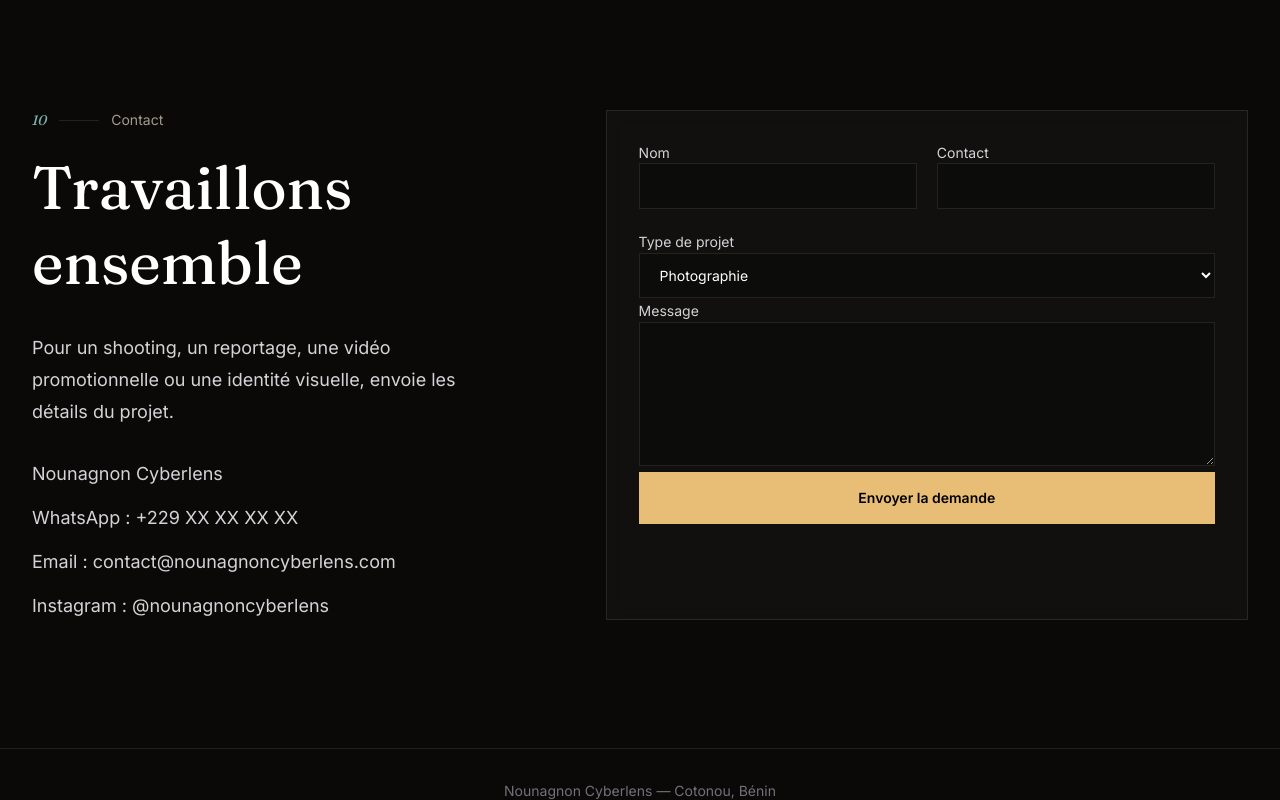
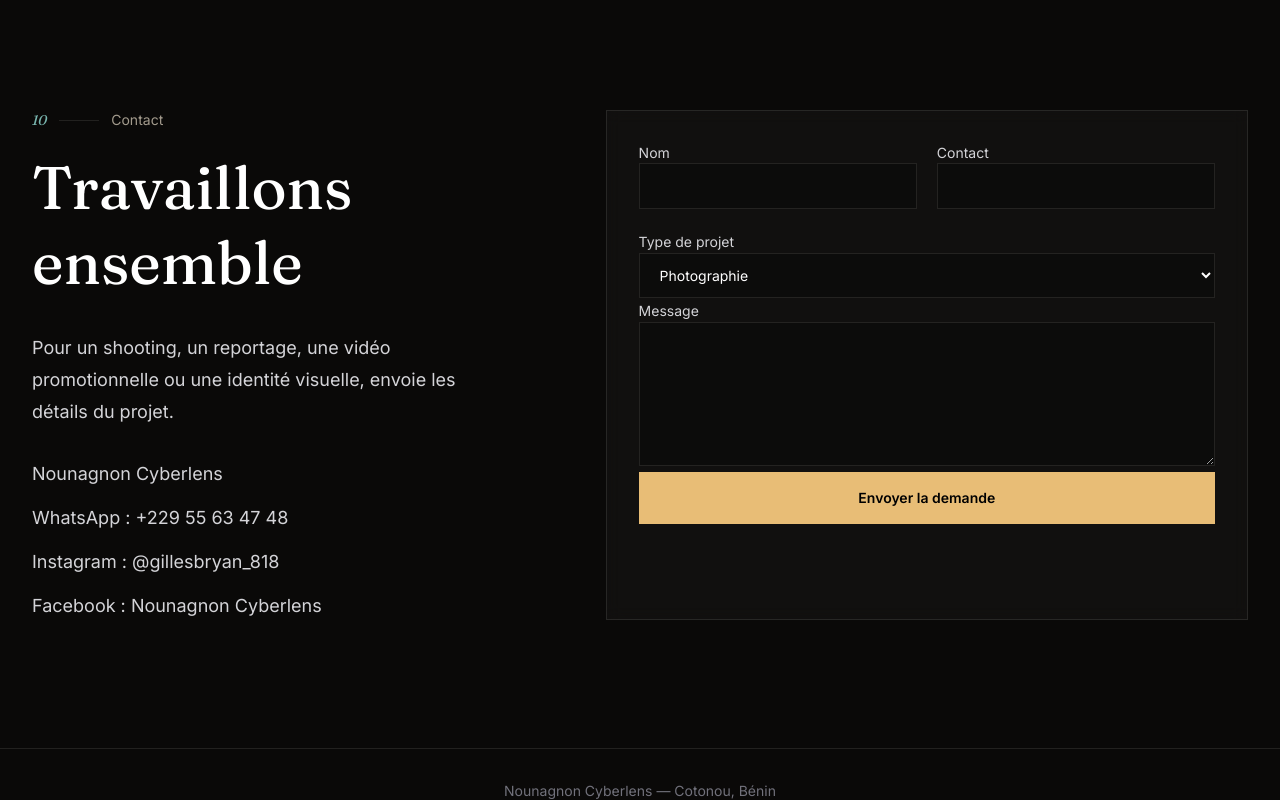
Before and after one commit to MrOnesim/nounagnon-cyberlens-redesign, a React (Vite) app: page / in a window 1280 px wide. Shown: the part 11200-12000 px from the top of the page. Built offline with nearby package versions, Linux system fonts and the light colour scheme.

Commit message:
Update contact details with real WhatsApp, Instagram and Facebook links

```diff
--- a/src/App.tsx
+++ b/src/App.tsx
@@ -783,9 +783,39 @@ export default function App() {
             </p>
             <div className="space-y-4 text-lg text-zinc-300" data-reveal="up" data-reveal-delay="2">
               <p>Nounagnon Cyberlens</p>
-              <p>WhatsApp : +229 XX XX XX XX</p>
-              <p>Email : contact@nounagnoncyberlens.com</p>
-              <p>Instagram : @nounagnoncyberlens</p>
+              <p>
+                WhatsApp :{" "}
+                <a
+                  href="https://wa.me/22955634748"
+                  target="_blank"
+                  rel="noopener noreferrer"
+                  className="transition hover:text-[var(--gold-soft)]"
+                >
+                  +229 55 63 47 48
+                </a>
+              </p>
+              <p>
+                Instagram :{" "}
+                <a
+                  href="https://www.instagram.com/gillesbryan_818"
+                  target="_blank"
+                  rel="noopener noreferrer"
+                  className="transition hover:text-[var(--gold-soft)]"
+                >
+                  @gillesbryan_818
+                </a>
+              </p>
+              <p>
+                Facebook :{" "}
+                <a
+                  href="https://www.facebook.com/share/17PKocPrRv/"
+                  target="_blank"
+                  rel="noopener noreferrer"
+                  className="transition hover:text-[var(--gold-soft)]"
+                >
+                  Nounagnon Cyberlens
+                </a>
+              </p>
             </div>
           </div>
           <form
```
